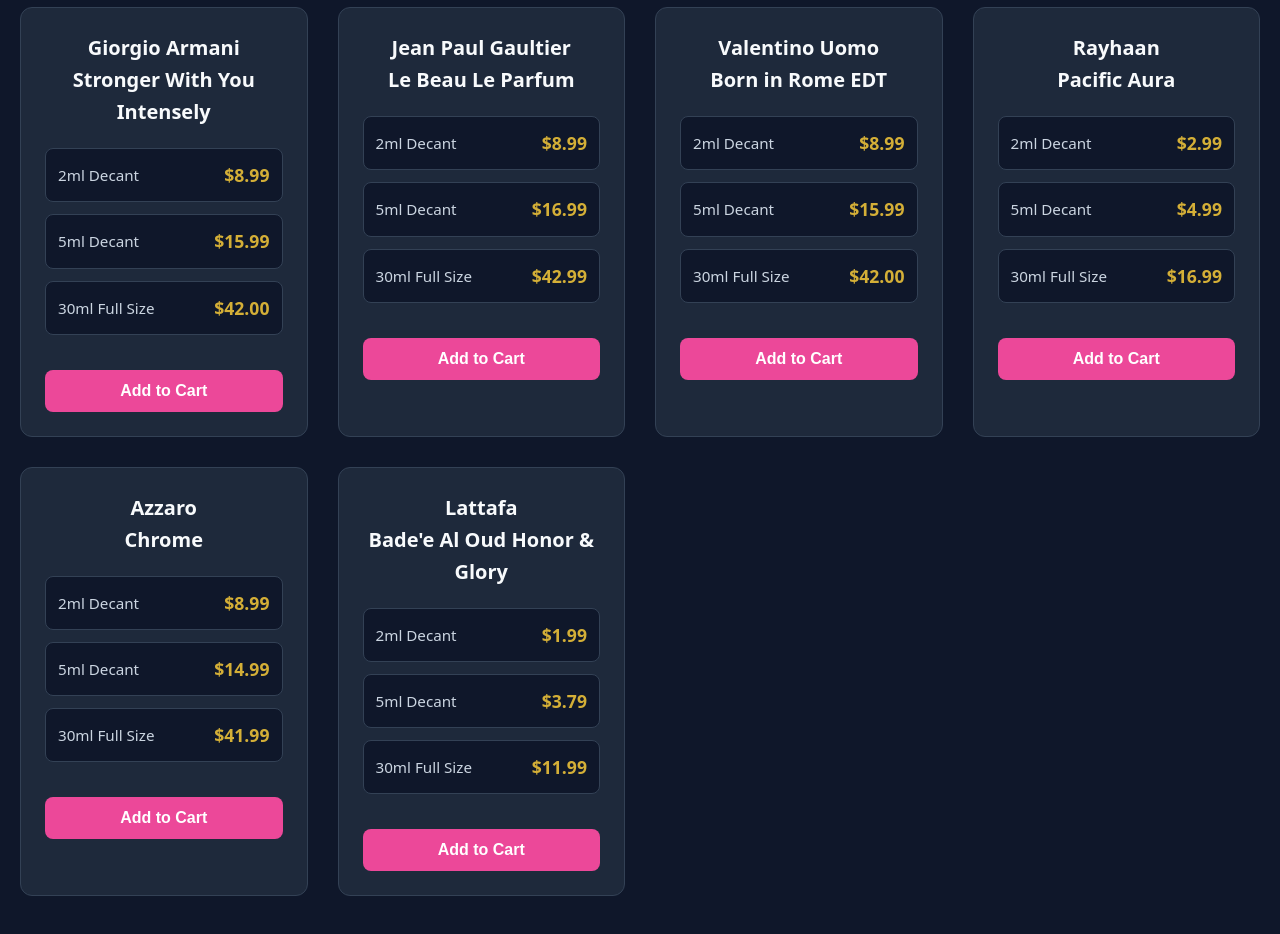
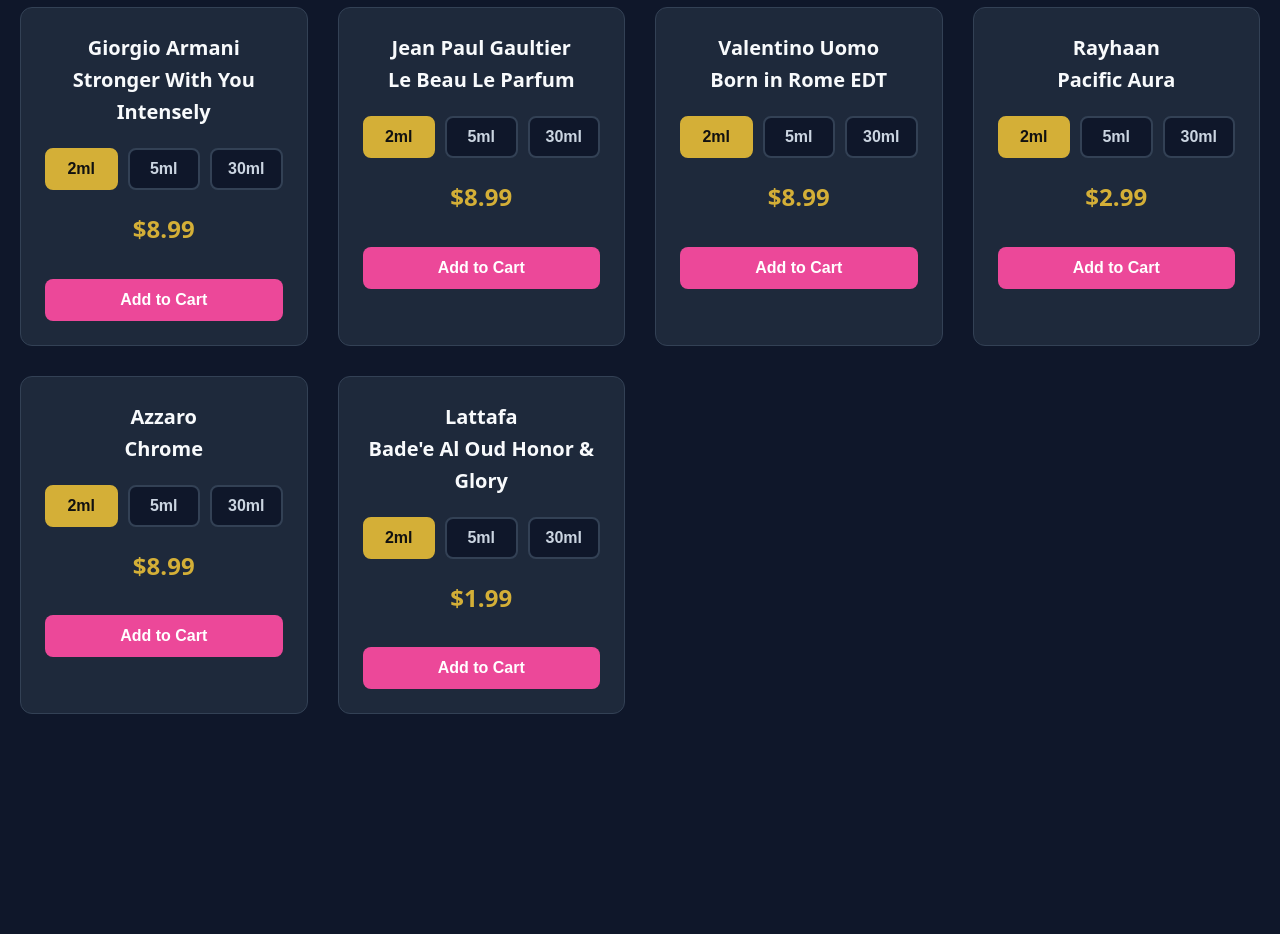
Before and after one commit to x2amfries-prog/PaulsDecanting, a plain HTML site: page index.html in a window 1280 px wide. Shown: the part 500-1434 px from the top of the page. After the commit the page ends 1262 px from the top, so only its background shows below. Drawn offline with Linux system fonts and the light colour scheme.

Commit message:
Make size selection interactive with dynamic pricing

```diff
--- a/index.html
+++ b/index.html
@@ -199,38 +199,43 @@
             color: #f8fafc;
         }
 
-        .product-sizes {
+        .size-selector {
             display: flex;
-            flex-direction: column;
-            gap: 12px;
+            gap: 10px;
             margin-bottom: 20px;
+            justify-content: center;
+            flex-wrap: wrap;
         }
 
-        .size-option {
+        .size-btn {
+            flex: 1;
+            min-width: 70px;
+            padding: 10px 8px;
             background-color: #0f172a;
-            border: 1px solid #334155;
+            border: 2px solid #334155;
             border-radius: 8px;
-            padding: 12px;
-            display: flex;
-            justify-content: space-between;
-            align-items: center;
+            color: #cbd5e1;
+            font-weight: 600;
+            cursor: pointer;
             transition: all 0.3s;
         }
 
-        .size-option:hover {
+        .size-btn:hover {
             border-color: #d4af37;
             background-color: rgba(212, 175, 55, 0.1);
         }
 
-        .size-label {
-            color: #cbd5e1;
-            font-size: 0.95rem;
+        .size-btn.active {
+            background-color: #d4af37;
+            color: #111111;
+            border-color: #d4af37;
         }
 
-        .size-price {
+        .price-display {
+            font-size: 1.5rem;
             color: #d4af37;
             font-weight: bold;
-            font-size: 1.1rem;
+            margin-bottom: 15px;
         }
 
         .add-to-cart-btn {
@@ -253,6 +258,12 @@
 
             .products-grid {
                 grid-template-columns: 1fr;
+            }
+
+            .size-btn {
+                min-width: 60px;
+                padding: 8px 6px;
+                font-size: 0.9rem;
             }
         }
     </style>
@@ -297,121 +308,73 @@
                 <!-- Giorgio Armani -->
                 <div class="product-card">
                     <div class="product-name">Giorgio Armani<br>Stronger With You Intensely</div>
-                    <div class="product-sizes">
-                        <div class="size-option">
-                            <span class="size-label">2ml Decant</span>
-                            <span class="size-price">$8.99</span>
-                        </div>
-                        <div class="size-option">
-                            <span class="size-label">5ml Decant</span>
-                            <span class="size-price">$15.99</span>
-                        </div>
-                        <div class="size-option">
-                            <span class="size-label">30ml Full Size</span>
-                            <span class="size-price">$42.00</span>
-                        </div>
+                    <div class="size-selector">
+                        <button class="size-btn active" onclick="selectSize(this, '2ml', '$8.99', 'Giorgio Armani - Stronger With You Intensely')">2ml</button>
+                        <button class="size-btn" onclick="selectSize(this, '5ml', '$15.99', 'Giorgio Armani - Stronger With You Intensely')">5ml</button>
+                        <button class="size-btn" onclick="selectSize(this, '30ml', '$42.00', 'Giorgio Armani - Stronger With You Intensely')">30ml</button>
                     </div>
-                    <button class="add-to-cart-btn" onclick="addToCart('Giorgio Armani - Stronger With You Intensely')">Add to Cart</button>
+                    <div class="price-display" id="price-1">$8.99</div>
+                    <button class="add-to-cart-btn" onclick="addToCart('Giorgio Armani - Stronger With You Intensely', '2ml', '$8.99')">Add to Cart</button>
                 </div>
 
                 <!-- Jean Paul Gaultier -->
                 <div class="product-card">
                     <div class="product-name">Jean Paul Gaultier<br>Le Beau Le Parfum</div>
-                    <div class="product-sizes">
-                        <div class="size-option">
-                            <span class="size-label">2ml Decant</span>
-                            <span class="size-price">$8.99</span>
-                        </div>
-                        <div class="size-option">
-                            <span class="size-label">5ml Decant</span>
-                            <span class="size-price">$16.99</span>
-                        </div>
-                        <div class="size-option">
-                            <span class="size-label">30ml Full Size</span>
-                            <span class="size-price">$42.99</span>
-                        </div>
+                    <div class="size-selector">
+                        <button class="size-btn active" onclick="selectSize(this, '2ml', '$8.99', 'Jean Paul Gaultier - Le Beau Le Parfum')">2ml</button>
+                        <button class="size-btn" onclick="selectSize(this, '5ml', '$16.99', 'Jean Paul Gaultier - Le Beau Le Parfum')">5ml</button>
+                        <button class="size-btn" onclick="selectSize(this, '30ml', '$42.99', 'Jean Paul Gaultier - Le Beau Le Parfum')">30ml</button>
                     </div>
-                    <button class="add-to-cart-btn" onclick="addToCart('Jean Paul Gaultier - Le Beau Le Parfum')">Add to Cart</button>
+                    <div class="price-display" id="price-2">$8.99</div>
+                    <button class="add-to-cart-btn" onclick="addToCart('Jean Paul Gaultier - Le Beau Le Parfum', '2ml', '$8.99')">Add to Cart</button>
                 </div>
 
                 <!-- Valentino Uomo -->
                 <div class="product-card">
                     <div class="product-name">Valentino Uomo<br>Born in Rome EDT</div>
-                    <div class="product-sizes">
-                        <div class="size-option">
-                            <span class="size-label">2ml Decant</span>
-                            <span class="size-price">$8.99</span>
-                        </div>
-                        <div class="size-option">
-                            <span class="size-label">5ml Decant</span>
-                            <span class="size-price">$15.99</span>
-                        </div>
-                        <div class="size-option">
-                            <span class="size-label">30ml Full Size</span>
-                            <span class="size-price">$42.00</span>
-                        </div>
+                    <div class="size-selector">
+                        <button class="size-btn active" onclick="selectSize(this, '2ml', '$8.99', 'Valentino Uomo - Born in Rome EDT')">2ml</button>
+                        <button class="size-btn" onclick="selectSize(this, '5ml', '$15.99', 'Valentino Uomo - Born in Rome EDT')">5ml</button>
+                        <button class="size-btn" onclick="selectSize(this, '30ml', '$42.00', 'Valentino Uomo - Born in Rome EDT')">30ml</button>
                     </div>
-                    <button class="add-to-cart-btn" onclick="addToCart('Valentino Uomo - Born in Rome EDT')">Add to Cart</button>
+                    <div class="price-display" id="price-3">$8.99</div>
+                    <button class="add-to-cart-btn" onclick="addToCart('Valentino Uomo - Born in Rome EDT', '2ml', '$8.99')">Add to Cart</button>
                 </div>
 
                 <!-- Rayhaan Pacific Aura -->
                 <div class="product-card">
                     <div class="product-name">Rayhaan<br>Pacific Aura</div>
-                    <div class="product-sizes">
-                        <div class="size-option">
-                            <span class="size-label">2ml Decant</span>
-                            <span class="size-price">$2.99</span>
-                        </div>
-                        <div class="size-option">
-                            <span class="size-label">5ml Decant</span>
-                            <span class="size-price">$4.99</span>
-                        </div>
-                        <div class="size-option">
-                            <span class="size-label">30ml Full Size</span>
-                            <span class="size-price">$16.99</span>
-                        </div>
+                    <div class="size-selector">
+                        <button class="size-btn active" onclick="selectSize(this, '2ml', '$2.99', 'Rayhaan - Pacific Aura')">2ml</button>
+                        <button class="size-btn" onclick="selectSize(this, '5ml', '$4.99', 'Rayhaan - Pacific Aura')">5ml</button>
+                        <button class="size-btn" onclick="selectSize(this, '30ml', '$16.99', 'Rayhaan - Pacific Aura')">30ml</button>
                     </div>
-                    <button class="add-to-cart-btn" onclick="addToCart('Rayhaan - Pacific Aura')">Add to Cart</button>
+                    <div class="price-display" id="price-4">$2.99</div>
+                    <button class="add-to-cart-btn" onclick="addToCart('Rayhaan - Pacific Aura', '2ml', '$2.99')">Add to Cart</button>
                 </div>
 
                 <!-- Azzaro Chrome -->
                 <div class="product-card">
                     <div class="product-name">Azzaro<br>Chrome</div>
-                    <div class="product-sizes">
-                        <div class="size-option">
-                            <span class="size-label">2ml Decant</span>
-                            <span class="size-price">$8.99</span>
-                        </div>
-                        <div class="size-option">
-                            <span class="size-label">5ml Decant</span>
-                            <span class="size-price">$14.99</span>
-                        </div>
-                        <div class="size-option">
-                            <span class="size-label">30ml Full Size</span>
-                            <span class="size-price">$41.99</span>
-                        </div>
+                    <div class="size-selector">
+                        <button class="size-btn active" onclick="selectSize(this, '2ml', '$8.99', 'Azzaro - Chrome')">2ml</button>
+                        <button class="size-btn" onclick="selectSize(this, '5ml', '$14.99', 'Azzaro - Chrome')">5ml</button>
+                        <button class="size-btn" onclick="selectSize(this, '30ml', '$41.99', 'Azzaro - Chrome')">30ml</button>
                     </div>
-                    <button class="add-to-cart-btn" onclick="addToCart('Azzaro - Chrome')">Add to Cart</button>
+                    <div class="price-display" id="price-5">$8.99</div>
+                    <button class="add-to-cart-btn" onclick="addToCart('Azzaro - Chrome', '2ml', '$8.99')">Add to Cart</button>
                 </div>
 
                 <!-- Lattafa Bade'e Al Oud -->
                 <div class="product-card">
                     <div class="product-name">Lattafa<br>Bade'e Al Oud Honor & Glory</div>
-                    <div class="product-sizes">
-                        <div class="size-option">
-                            <span class="size-label">2ml Decant</span>
-                            <span class="size-price">$1.99</span>
-                        </div>
-                        <div class="size-option">
-                            <span class="size-label">5ml Decant</span>
-                            <span class="size-price">$3.79</span>
-                        </div>
-                        <div class="size-option">
-                            <span class="size-label">30ml Full Size</span>
-                            <span class="size-price">$11.99</span>
-                        </div>
+                    <div class="size-selector">
+                        <button class="size-btn active" onclick="selectSize(this, '2ml', '$1.99', 'Lattafa - Bade\'e Al Oud Honor & Glory')">2ml</button>
+                        <button class="size-btn" onclick="selectSize(this, '5ml', '$3.79', 'Lattafa - Bade\'e Al Oud Honor & Glory')">5ml</button>
+                        <button class="size-btn" onclick="selectSize(this, '30ml', '$11.99', 'Lattafa - Bade\'e Al Oud Honor & Glory')">30ml</button>
                     </div>
-                    <button class="add-to-cart-btn" onclick="addToCart('Lattafa - Bade\'e Al Oud Honor & Glory')">Add to Cart</button>
+                    <div class="price-display" id="price-6">$1.99</div>
+                    <button class="add-to-cart-btn" onclick="addToCart('Lattafa - Bade\'e Al Oud Honor & Glory', '2ml', '$1.99')">Add to Cart</button>
                 </div>
             </div>
         </section>
@@ -419,6 +382,7 @@
 
     <script>
         let cartCount = 0;
+        let selectedSizes = {};
 
         function toggleCart() {
             alert('Cart feature coming soon!');
@@ -428,10 +392,30 @@
             document.getElementById('shop').scrollIntoView({ behavior: 'smooth' });
         }
 
-        function addToCart(productName) {
+        function selectSize(btn, size, price, productName) {
+            // Remove active class from siblings
+            const siblings = btn.parentElement.querySelectorAll('.size-btn');
+            siblings.forEach(sibling => sibling.classList.remove('active'));
+
+            // Add active class to clicked button
+            btn.classList.add('active');
+
+            // Store selected size for this product
+            selectedSizes[productName] = { size, price };
+
+            // Update price display
+            const priceIndex = Array.from(btn.closest('.product-card').parentElement.children).indexOf(btn.closest('.product-card'));
+            document.getElementById(`price-${priceIndex + 1}`).textContent = price;
+
+            // Update add to cart button text
+            const addBtn = btn.closest('.product-card').querySelector('.add-to-cart-btn');
+            addBtn.onclick = () => addToCart(productName, size, price);
+        }
+
+        function addToCart(productName, size, price) {
             cartCount++;
             document.getElementById('cart-count').textContent = cartCount;
-            alert(productName + ' added to cart!');
+            alert(`✓ ${productName} (${size}) - ${price} added to cart!\n\nTotal items: ${cartCount}`);
         }
     </script>
 </body>
```
